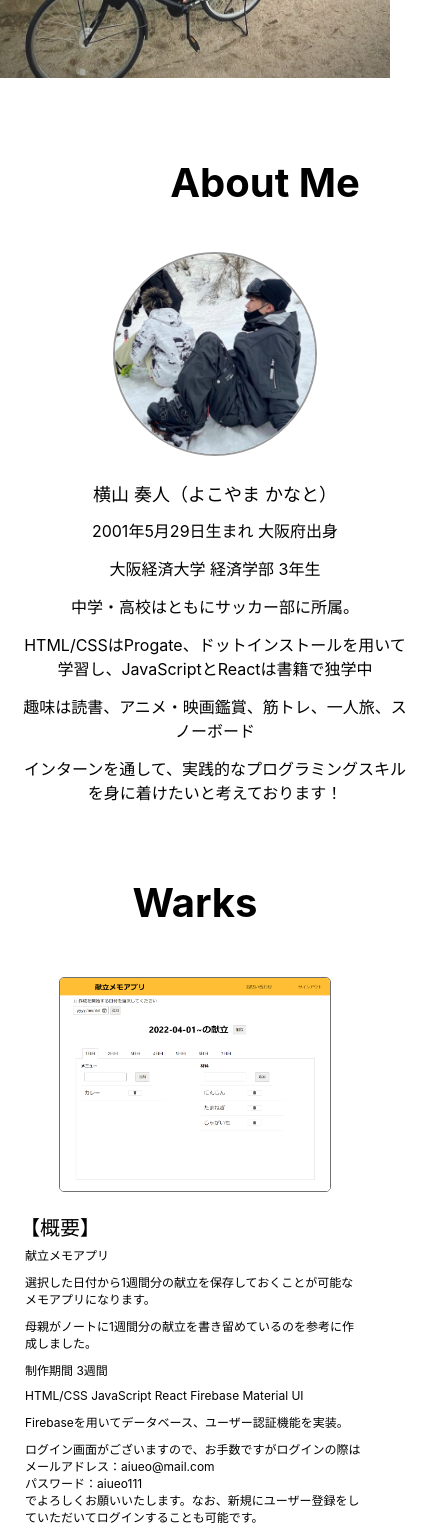
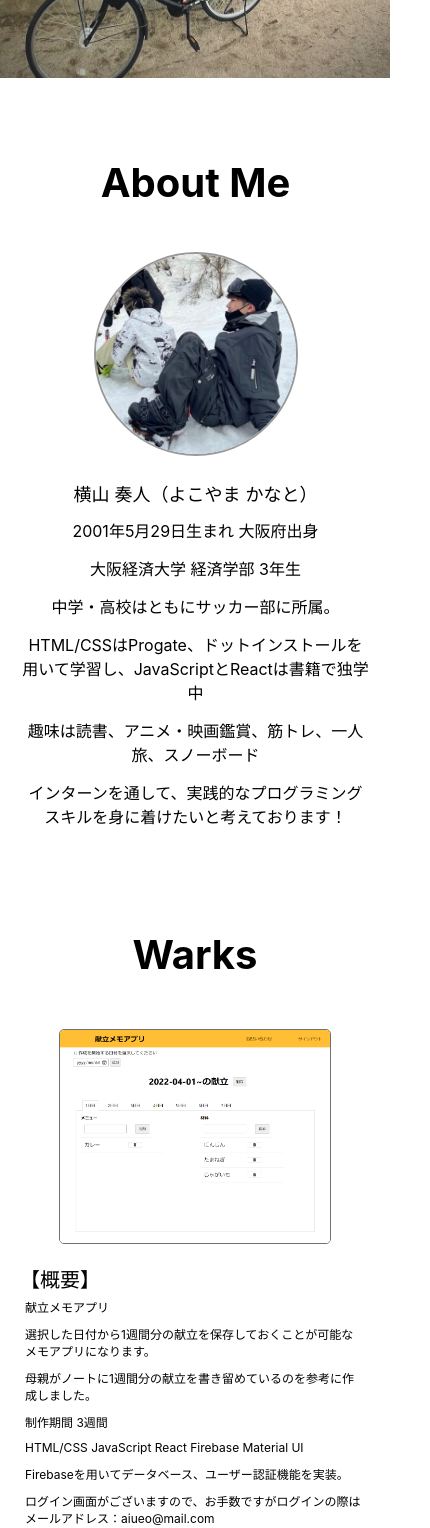
Before and after one commit to knt529/knts_site, a React (Create React App) app: page / in a window 390 px wide. Shown: the part 432-1960 px from the top of the page, 430 px wide, since content can reach past the window. Built offline with nearby package versions, Linux system fonts and the light colour scheme.

Commit message:
Headerがはみ出るエラー解決
Aboutの高さ指定が原因

```diff
--- a/src/App.tsx
+++ b/src/App.tsx
@@ -1,6 +1,7 @@
 import './App.css';
 import About from './tsx/views/components/block/About';
 import Contact from './tsx/views/components/block/Contact';
+import Footer from './tsx/views/components/block/Footer';
 import Header from './tsx/views/components/block/Header';
 import Top from './tsx/views/components/block/Top';
 import Wark from './tsx/views/components/block/Wark';
@@ -13,7 +14,7 @@ function App() {
      <About/>
      <Wark/>
      <Contact/>
-
+     <Footer/>
     </div>
   );
 }
--- a/src/tsx/styles/block/About.css
+++ b/src/tsx/styles/block/About.css
@@ -1,6 +1,5 @@
 .about{
   width: 70%;
-  height: 500px;
   margin: 0 auto;
   padding: 20px 20px 40px 20px;
 }
@@ -58,7 +57,6 @@
   @media screen and (min-width: 321px) and (max-width: 1200px){
    .about{
      width: 95%;
-     height:520px;
    }
    .aboutContent{
     margin-top: 25px;
@@ -106,28 +104,28 @@
   }
   @media screen and (min-width: 321px) and (max-width: 450px){
     .about{
-      width: 100%;
+      width:90%;
       margin-top: 60px;
     }
     .site-about{
       display: block;
     }
+
     .about .title{
+      text-align: center;
+      font-size: 2.5rem;
+      margin: 0;
       margin-bottom: 25px;
     }
     .face{
+      width: 205px;
       margin: 0 auto;
-      width: 254px;
-    }
-    .about .title{
-      font-size: 2.5rem;
-      margin-top: 0;
     }
     .about img{
       width: 200px;
       height: 200px;
       border-radius: 50%;
-      margin: 20px 0;
+      margin: 20px auto;
       object-fit: cover;
       border: 2px solid #999;
     }
--- a/src/tsx/styles/block/Contact.css
+++ b/src/tsx/styles/block/Contact.css
@@ -2,7 +2,7 @@
   text-align: center;
 }
 .Form .title{
-  font-size: 32px;
+  font-size: 3.5rem;
   margin-top: 150px;
 }
 .contactForm{
@@ -53,8 +53,8 @@
  }
 }
 @media screen and (min-width: 321px) and (max-width: 450px){
-  .Contact{
-
+  .Form .title{
+    font-size: 2.5rem;
   }
   .contactForm p{
     font-size: 1.2rem;
--- a/src/tsx/styles/block/Footer.css
+++ b/src/tsx/styles/block/Footer.css
@@ -1,3 +1,13 @@
 .Footer{
+  height: 200px;
   text-align: center;
+  color: rgb(255, 255, 255);
+  background: rgb(100, 99, 99);
+  margin-top: 10px;
 }
+
+@media screen and (min-width: 321px) and (max-width: 450px){
+  .Footer{
+    height: 150px;
+  }
+}
--- a/src/tsx/styles/block/Header.css
+++ b/src/tsx/styles/block/Header.css
@@ -84,6 +84,9 @@
   }
 }
 @media screen and (min-width: 321px) and (max-width: 880px){
+  .nav{
+    display: none;
+  }
   .nav__wrapper{
     display: none;
   }
@@ -106,7 +109,4 @@
   .brand h1{
     margin-top: 10px;
   }
-  .nav{
-    display: none;
-  }
 }
--- a/src/tsx/styles/block/Wark.css
+++ b/src/tsx/styles/block/Wark.css
@@ -17,7 +17,7 @@
   display: flex;
   justify-content: space-around;
   margin-top: 50px;
-  height: 500px;
+
 }
 .menu_app_page{
   display: flex;
@@ -95,13 +95,12 @@
 @media screen and (min-width: 321px) and (max-width: 450px){
   .warks{
     width: 100%;
-    padding-top: 130px;
-    margin-top: -10px;
+    padding-top: 10px;
+    margin: 0;
   }
   .warks .title{
     font-size: 2.5rem;
     text-align: center;
-    margin: 0;
     margin: 40px;
   }
   .menu_app2{
--- a/src/tsx/views/components/block/Footer.jsx
+++ b/src/tsx/views/components/block/Footer.jsx
@@ -3,7 +3,8 @@ import "../../../styles/block/Footer.css"
 function Footer(){
   return(
     <div className="Footer">
-     <small>(c) Kanato.</small>
+      <a>お問い合わせ</a>
+     <small>© Kanato.</small>
     </div>
   )
 }
```
